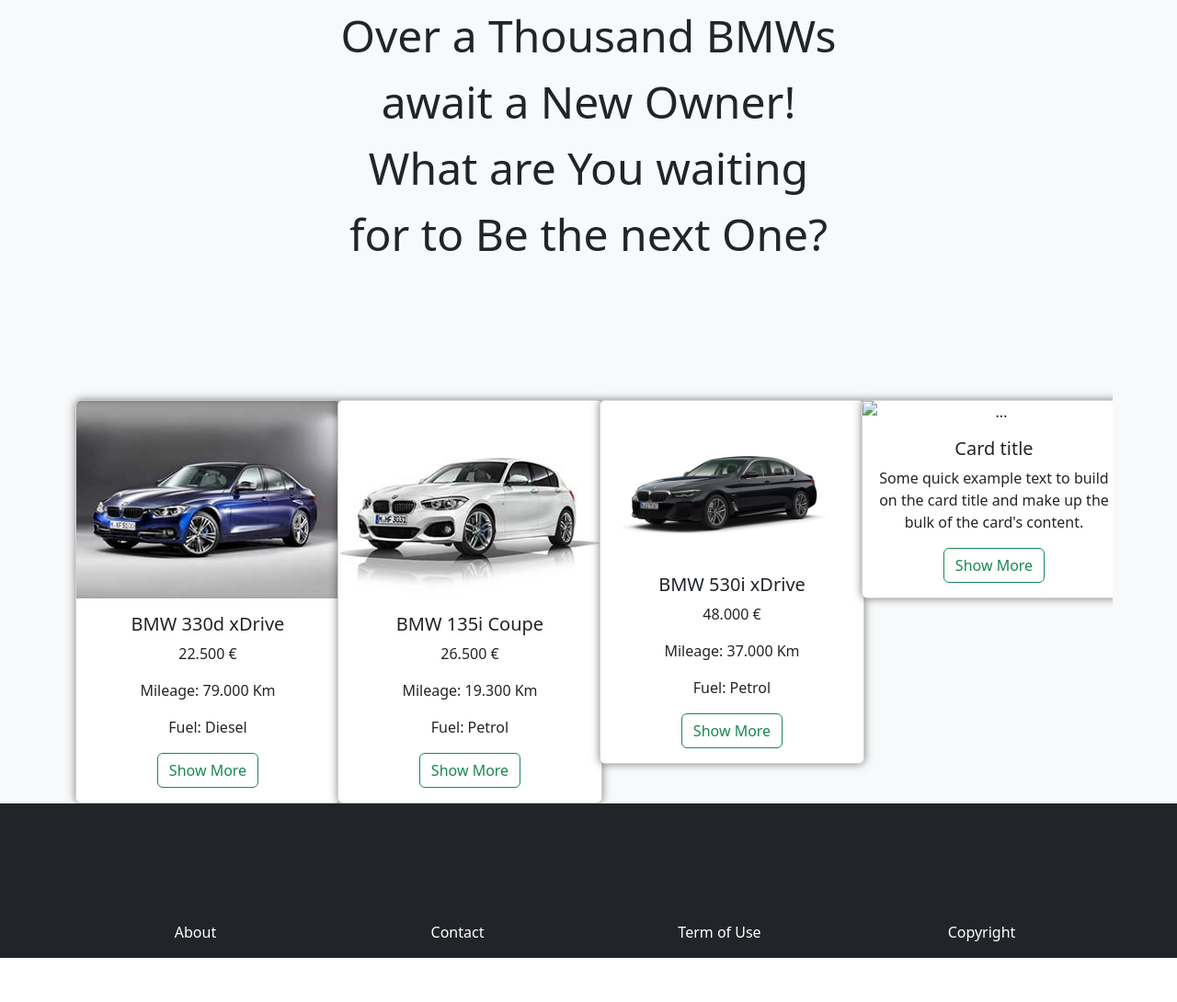
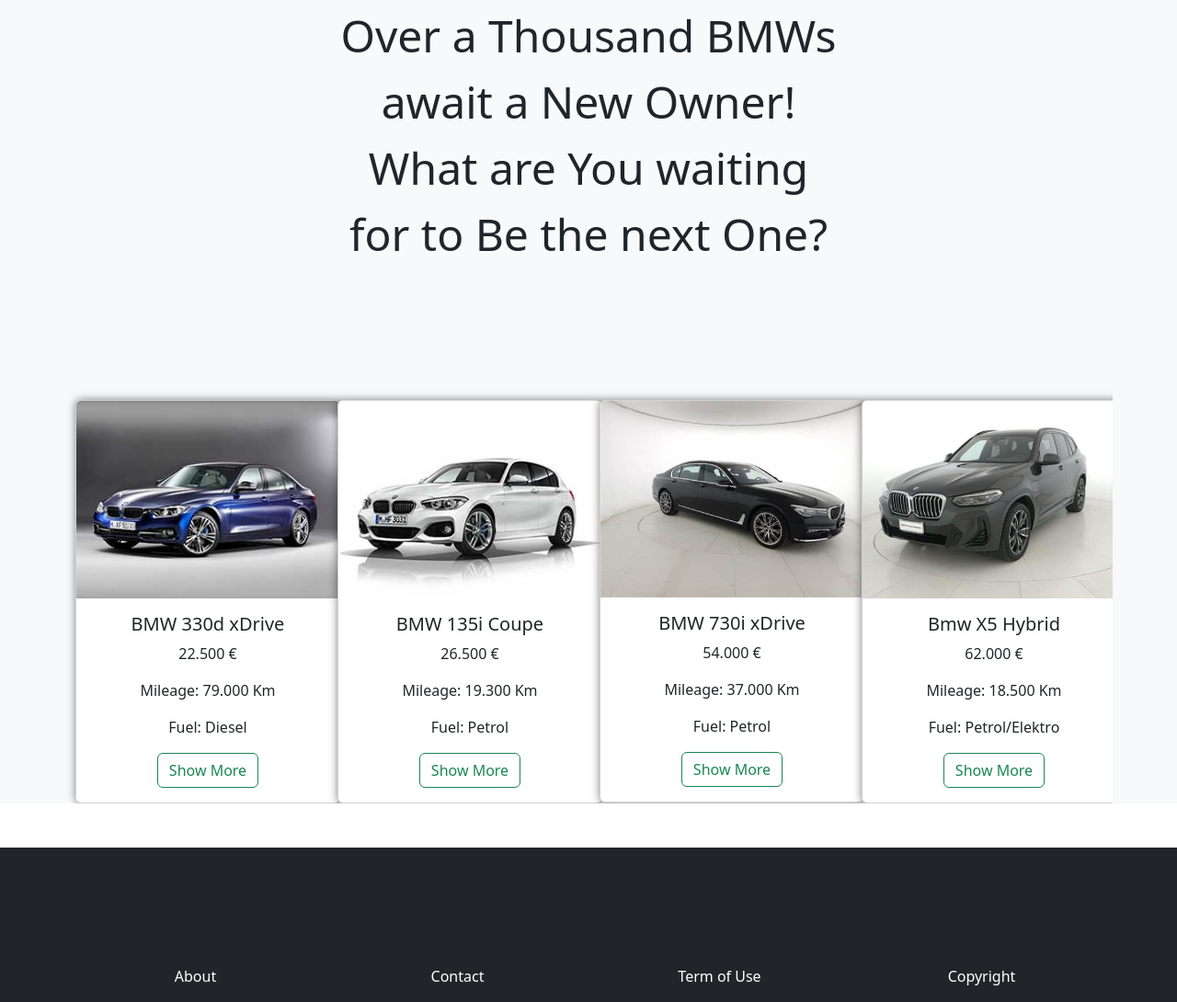
Before and after one commit to Stefanodt94/website-example, a plain HTML site: page Used-Cars.html in a window 1280 px wide. Shown: the part 2244-3334 px from the top of the page at 92% size. Before the commit the page ends 3286 px from the top, so only its background shows below. Drawn offline with nearby package versions, Linux system fonts and the light colour scheme.

Commit message:
some adjustments

```diff
--- a/Used-Cars.html
+++ b/Used-Cars.html
@@ -100,7 +100,7 @@
         </div>
     </section>
 
-    <section class="cards text-center bg-light">
+    <section class="cards text-center bg-light mb-5">
     <div class="container">
         <div class="row">
             <div class="col-xl-3 text-center">
@@ -129,10 +129,10 @@
             </div>
             <div class="col-xl-3 text-center">
                 <div class="card">
-                    <img src="images\Series-5-used.PNG" class="card-img-top image" alt="bmw-5">
+                    <img src="images\7-series.JPEG" class="card-img-top image" alt="bmw-7">
                     <div class="card-body">
-                         <h5 class="card-title">BMW 530i xDrive</h5>
-                        <p class="card-text">48.000 €</p>
+                         <h5 class="card-title">BMW 730i xDrive</h5>
+                        <p class="card-text">54.000 €</p>
                         <p class="card-text">Mileage: 37.000 Km</p>
                         <p class="card-text">Fuel: Petrol</p>
                         <a href="#" class="btn btn-outline-success">Show More</a>
@@ -141,11 +141,12 @@
             </div>
             <div class="col-xl-3 text-center">
                 <div class="card"">
-                    <img src="..." class="card-img-top" alt="...">
+                    <img src="images/x5-used.jpg" class="card-img-top" alt="x5">
                     <div class="card-body">
-                        <h5 class="card-title">Card title</h5>
-                        <p class="card-text">Some quick example text to build on the card title and make up the bulk of the card's
-                            content.</p>
+                        <h5 class="card-title">Bmw X5 Hybrid</h5>
+                        <p class="card-text">62.000 €</p>
+                        <p class="card-text">Mileage: 18.500 Km</p>
+                        <p class="card-text">Fuel: Petrol/Elektro</p>
                         <a href="#" class="btn btn-outline-success">Show More</a>
                     </div>
                 </div>
```
Also changed, not shown: images/7-series.jpeg (added), images/x5-used.jpg (added).
